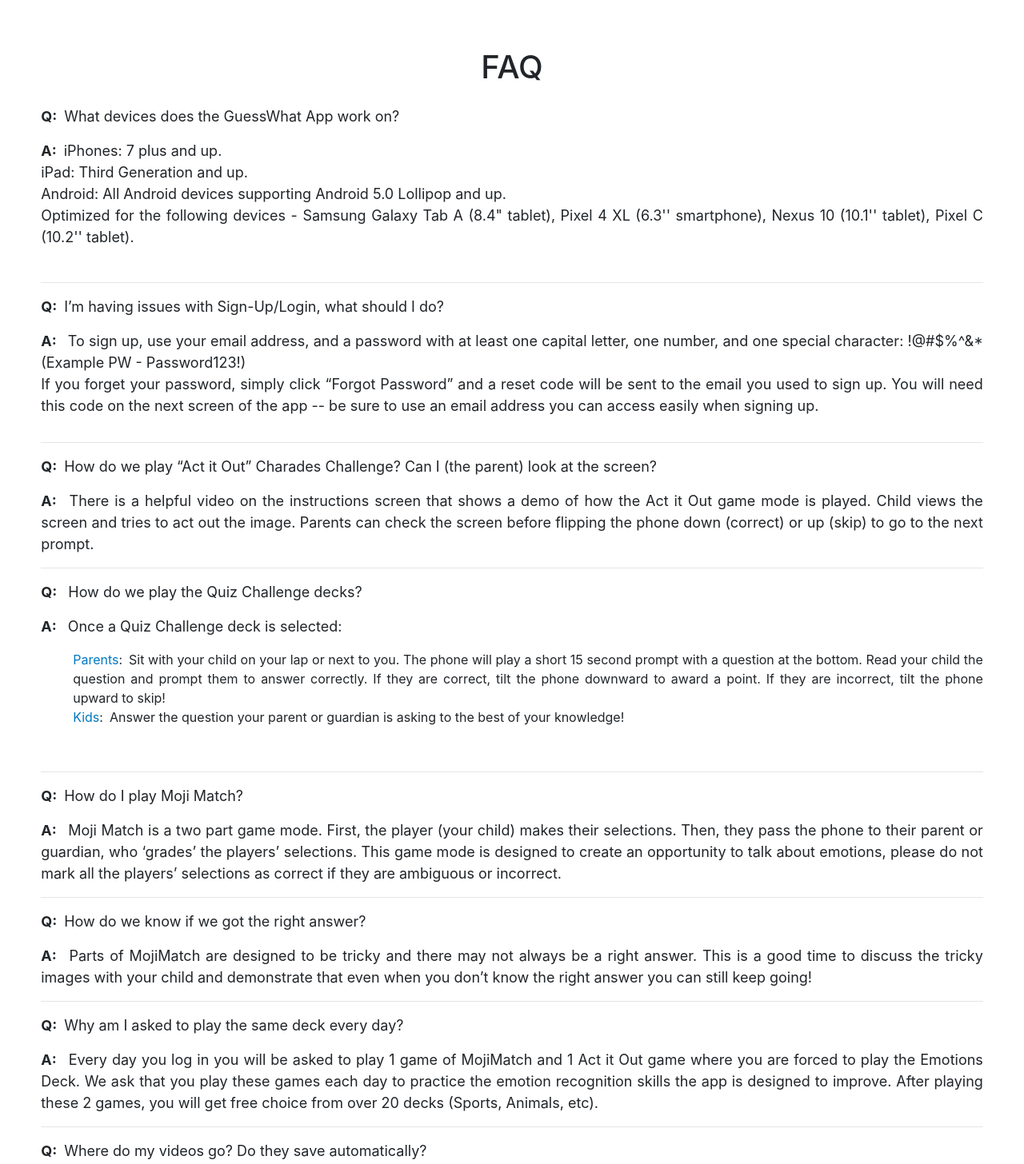
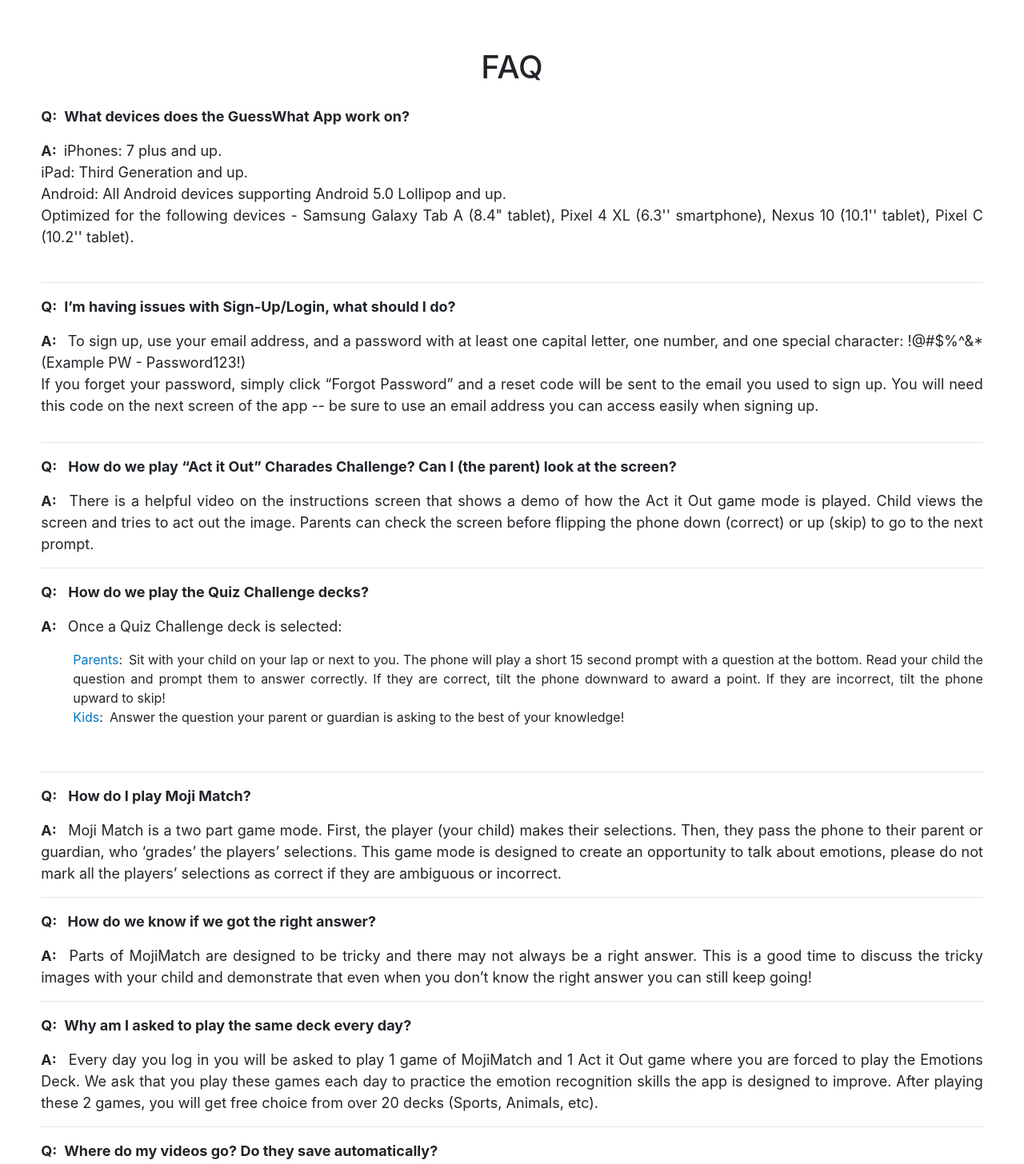
Before and after one commit to guesswhat-walllab/guesswhat-walllab.github.io, a website: page index.html in a window 1280 px wide. Shown: the part 4640-6096 px from the top of the page at 80% size. Drawn offline with nearby package versions, Linux system fonts and the light colour scheme; a script that the page names is missing.

Commit message:
Adding bolding of questions, looking to how to ad space to lines after the first line, also will add buffer to anchor so the title is shown

```diff
--- a/index.html
+++ b/index.html
@@ -259,23 +259,23 @@
         <div class="container-fluid content">
             <span id="faq-anchor" class="anchor"></span>
             <h1>FAQ</h1>
-            <p><b>Q:&ensp;</b>What devices does the GuessWhat App work on? </p>
+            <p><b>Q:&ensp;</b><strong>What devices does the GuessWhat App work on?</strong> </p>
             <p><b>A:&ensp;</b>iPhones: 7 plus and up. <br> iPad: Third Generation and up.<br>
              Android: All Android devices supporting Android 5.0 Lollipop and up.<br>
              Optimized for the following devices - Samsung Galaxy Tab A (8.4" tablet), Pixel 4 XL (6.3'' smartphone), Nexus 10 (10.1'' tablet), Pixel C (10.2'' tablet).</br>&emsp;&ensp;</p>
             <hr>
-            <p><b>Q:&ensp;</b>I’m having issues with Sign-Up/Login, what should I do?</p>
+            <p><b>Q:&ensp;</b><strong>I’m having issues with Sign-Up/Login, what should I do?</strong></p>
             <p style="display: inline-block">
                 <b>A:&ensp;</b>
                 To sign up, use your email address, and a password with at least one capital letter, one number, and one special character: !@#$%^&* (Example PW - Password123!) <br> If you forget your password, simply click “Forgot Password” and a reset code will be sent to the email you used to sign up. You will need this code on the next screen of the app -- be sure to use an email address you can access easily when signing up.
 
                 <hr>
-            <p><b>Q:&ensp;</b>How do we play “Act it Out” Charades Challenge? Can I (the parent) look at the screen?</p>
+            <p><b>Q:&ensp;</b> <strong>How do we play “Act it Out” Charades Challenge? Can I (the parent) look at the screen?</strong> </p>
             <p><b>A:&ensp;</b>
                 There is a helpful video on the instructions screen that shows a demo of how the Act it Out game mode is played. Child views the screen and tries to act out the image. Parents can check the screen before flipping the phone down (correct) or up (skip) to go to the next prompt.  </p>
 
                 <hr>
-            <p><b>Q:&ensp;</b> How do we play the Quiz Challenge decks?</p>
+            <p><b>Q:&ensp;</b> <strong>How do we play the Quiz Challenge decks?</strong></p>
             <p>
                 <b>A:&ensp;</b> Once a Quiz Challenge deck is selected:
                 <ul style="list-style-type: none">
@@ -288,7 +288,7 @@
 
             </p>
             <hr>
-            <p><b>Q:&ensp;</b>How do I play Moji Match?
+            <p><b>Q:&ensp;</b> <strong>How do I play Moji Match?</strong>
             </p>
             <p>
                 <b>A:&ensp;</b>
@@ -297,7 +297,7 @@
 
             </p>
             <hr>
-            <p><b>Q:&ensp;</b>How do we know if we got the right answer?
+            <p><b>Q:&ensp;</b><strong> How do we know if we got the right answer? </strong>
 
             </p>
             <p>
@@ -307,7 +307,7 @@
 
             </p>
             <hr>
-            <p><b>Q:&ensp;</b>Why am I asked to play the same deck every day?
+            <p><b>Q:&ensp;</b><strong>Why am I asked to play the same deck every day?</strong>
 
             </p>
             <p>
@@ -315,14 +315,14 @@
                 Every day you log in you will be asked to play 1 game of MojiMatch and 1 Act it Out game where you are forced to play the Emotions Deck. We ask that you play these games each day to practice the emotion recognition skills the app is designed to improve. After playing these 2 games, you will get free choice from over 20 decks (Sports, Animals, etc).
             </p>
             <hr>
-            <p><b>Q:&ensp;</b>Where do my videos go? Do they save automatically?
+            <p><b>Q:&ensp;</b><strong>Where do my videos go? Do they save automatically?</strong>
             </p>
             <p>
                 <b>A:&ensp;</b>
                 GuessWhat only captures video during the Act it Out charades game. No videos are saved automatically. The user is given the option to ‘Share with Stanford’ at the end of every 90 second Act it Out charades session. Only when you press ‘Share with Stanford’ does your video get shared. Our team uses the videos you share to research video-based autism diagnostics and therapies. Users have the option to delete each video by pressing the red X in the top left corner at the end of every 90 second charades session.
             </p>
             <hr>
-            <p><b>Q:&ensp;</b>The app is crashing – what can I do?
+            <p><b>Q:&ensp;</b><strong>The app is crashing – what can I do?</strong>
             </p>
             <p>
                 <b>A:&ensp;</b>
@@ -332,7 +332,7 @@
                 If you are still having trouble, let us know using the Help Desk feature located in the app menu, or send us an email at <span class="important">smartphonestudy@stanford.edu</span>.
             </p>
             <hr>
-            <p><b>Q:&ensp;</b>I am participating in a study and haven’t received my gift card yet, what do I do?
+            <p><b>Q:&ensp;</b><strong>I am participating in a study and haven’t received my gift card yet, what do I do?</strong>
             </p>
             <p>
                 <b>A:&ensp;</b>
```
